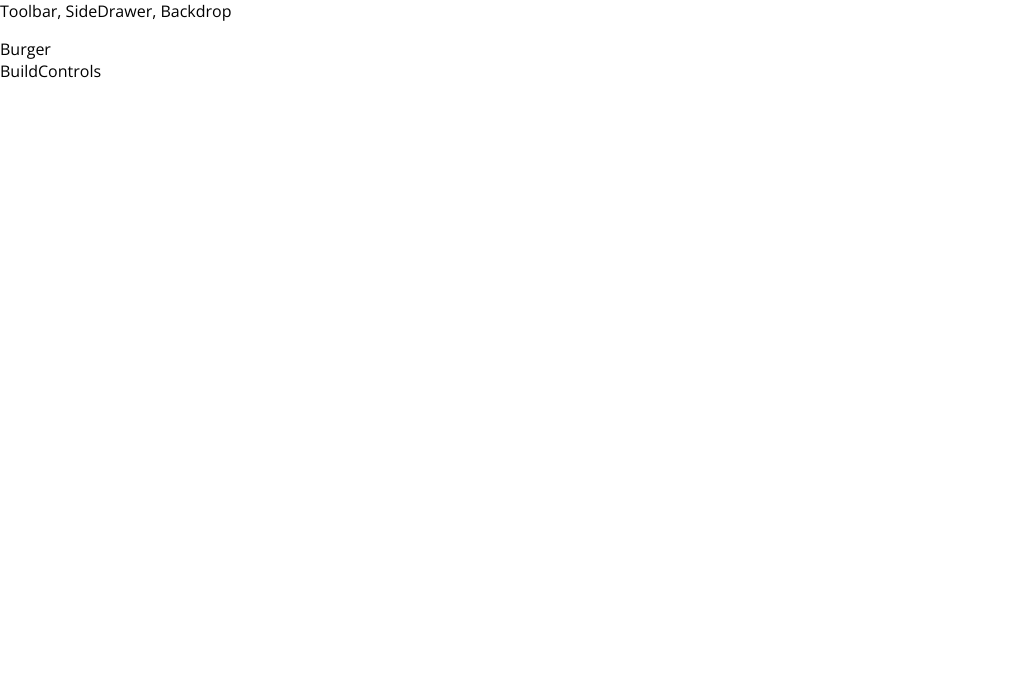
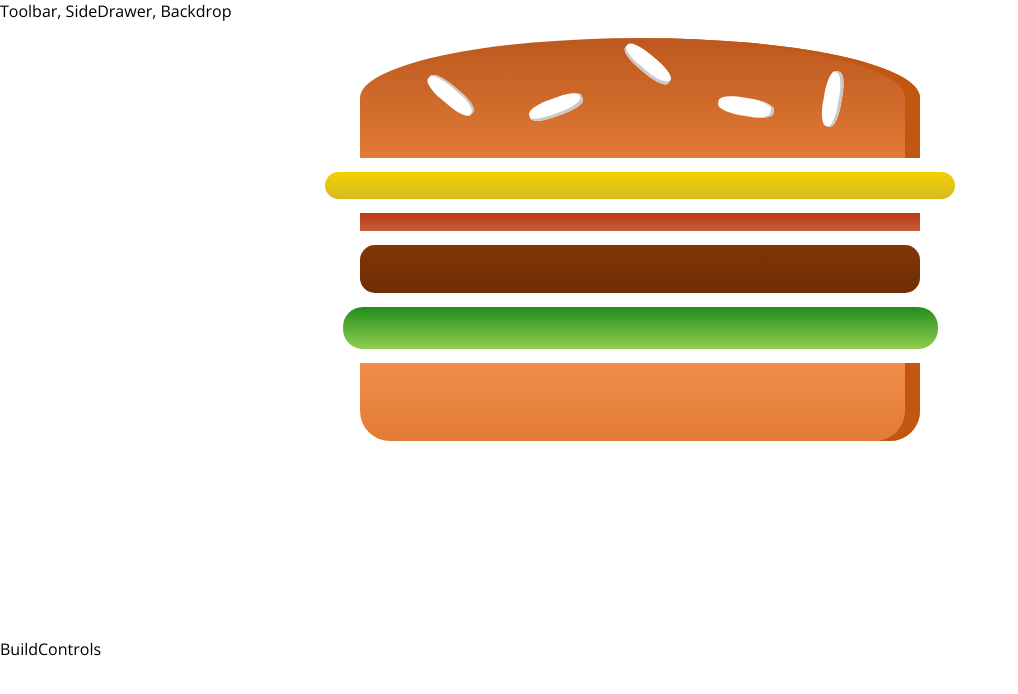
Before and after one commit to ReggEvans/burger-app, a React (Create React App) app: page / in a window 1280 px wide. Shown: the top 694 px of the page, without its empty margins (0-1018 px from the left). Built offline with nearby package versions, Linux system fonts and the light colour scheme.

Commit message:
adds dynamic ingredient component and burger component

```diff
--- a/package.json
+++ b/package.json
@@ -3,6 +3,7 @@
   "version": "0.1.0",
   "private": true,
   "dependencies": {
+    "prop-types": "^15.6.1",
     "react": "^16.3.2",
     "react-dom": "^16.3.2",
     "react-scripts": "1.1.4"
--- /dev/null
+++ b/src/components/Burger/Burger.css
@@ -0,0 +1,29 @@
+.burger {
+	width: 100%;
+	margin: auto;
+	height: 250px;
+	text-align: center;
+	font-weight: bold;
+	font-size: 1.2rem;
+}
+
+@media (min-width: 500px) and (min-height: 400px) {
+	.burger {
+		width: 350px;
+		height: 300px;
+	}
+}
+
+@media (min-width: 500px) and (min-height: 401px) {
+	.burger {
+		width: 450px;
+		height: 400px;
+	}
+}
+
+@media (min-width: 1000px) and (min-height: 700px) {
+	.burger {
+		width: 700px;
+		height: 600px;
+	}
+}
--- /dev/null
+++ b/src/components/Burger/Burger.js
@@ -0,0 +1,19 @@
+import React from 'react';
+
+import './Burger.css';
+import BurgerIngredient from './BurgerIngredients/BurgerIngredients';
+
+const burger = props => {
+	return (
+		<div className="burger">
+			<BurgerIngredient type="bread-top" />
+			<BurgerIngredient type="cheese" />
+			<BurgerIngredient type="bacon" />
+			<BurgerIngredient type="meat" />
+			<BurgerIngredient type="lettuce" />
+			<BurgerIngredient type="bread-bottom" />
+		</div>
+	);
+};
+
+export default burger;
--- /dev/null
+++ b/src/components/Burger/BurgerIngredients/BurgerIngredients.css
@@ -0,0 +1,112 @@
+.bread-bottom {
+	height: 13%;
+	width: 80%;
+	background: linear-gradient(#f08e4a, #e27b36);
+	border-radius: 0 0 30px 30px;
+	box-shadow: inset -15px 0 #c15711;
+	margin: 2% auto;
+}
+
+.bread-top {
+	height: 20%;
+	width: 80%;
+	background: linear-gradient(#bc581e, #e27b36);
+	border-radius: 50% 50% 0 0;
+	box-shadow: inset -15px 0 #c15711;
+	margin: 2% auto;
+	position: relative;
+}
+
+.seeds1 {
+	width: 10%;
+	height: 15%;
+	position: absolute;
+	background-color: white;
+	left: 30%;
+	top: 50%;
+	border-radius: 40%;
+	transform: rotate(-20deg);
+	box-shadow: inset -2px -3px #c9c9c9;
+}
+
+.seeds1:after {
+	content: '';
+	width: 100%;
+	height: 100%;
+	position: absolute;
+	background-color: white;
+	left: -170%;
+	top: -260%;
+	border-radius: 40%;
+	transform: rotate(60deg);
+	box-shadow: inset -1px 2px #c9c9c9;
+}
+
+.seeds1:before {
+	content: '';
+	width: 100%;
+	height: 100%;
+	position: absolute;
+	background-color: white;
+	left: 180%;
+	top: -50%;
+	border-radius: 40%;
+	transform: rotate(60deg);
+	box-shadow: inset -1px -3px #c9c9c9;
+}
+
+.seeds2 {
+	width: 10%;
+	height: 15%;
+	position: absolute;
+	background-color: white;
+	left: 64%;
+	top: 50%;
+	border-radius: 40%;
+	transform: rotate(10deg);
+	box-shadow: inset -3px 0 #c9c9c9;
+}
+
+.seeds2:before {
+	content: '';
+	width: 100%;
+	height: 100%;
+	position: absolute;
+	background-color: white;
+	left: 150%;
+	top: -130%;
+	border-radius: 40%;
+	transform: rotate(90deg);
+	box-shadow: inset 1px 3px #c9c9c9;
+}
+
+.meat {
+	width: 80%;
+	height: 8%;
+	background: linear-gradient(#7f3608, #702e05);
+	margin: 2% auto;
+	border-radius: 15px;
+}
+
+.cheese {
+	width: 90%;
+	height: 4.5%;
+	margin: 2% auto;
+	background: linear-gradient(#f4d004, #d6bb22);
+	border-radius: 20px;
+}
+
+.lettuce {
+	width: 85%;
+	height: 7%;
+	margin: 2% auto;
+	background: linear-gradient(#228c1d, #91ce50);
+	border-radius: 20px;
+}
+
+.bacon {
+	width: 80%;
+	height: 3%;
+	background: linear-gradient(#bf3813, #c45e38);
+	margin: 2% auto;
+}
--- /dev/null
+++ b/src/components/Burger/BurgerIngredients/BurgerIngredients.js
@@ -0,0 +1,45 @@
+import React, { Component } from 'react';
+import PropTypes from 'prop-types';
+
+import './BurgerIngredients.css';
+
+class BurgerIngredients extends Component {
+	render() {
+		let ingredient = null;
+
+		switch (this.props.type) {
+			case 'bread-bottom':
+				ingredient = <div className="bread-bottom" />;
+				break;
+			case 'bread-top':
+				ingredient = (
+					<div className="bread-top">
+						<div className="seeds1" />
+						<div className="seeds2" />
+					</div>
+				);
+				break;
+			case 'meat':
+				ingredient = <div className="meat" />;
+				break;
+			case 'cheese':
+				ingredient = <div className="cheese" />;
+				break;
+			case 'lettuce':
+				ingredient = <div className="lettuce" />;
+				break;
+			case 'bacon':
+				ingredient = <div className="bacon" />;
+				break;
+			default:
+				ingredient = null;
+		}
+		return ingredient;
+	}
+}
+
+BurgerIngredients.propTypes = {
+	type: PropTypes.string.isRequired,
+};
+
+export default BurgerIngredients;
--- a/src/containers/BurgerBuilder/BurgerBuilder.js
+++ b/src/containers/BurgerBuilder/BurgerBuilder.js
@@ -1,12 +1,13 @@
 import React, { Component } from 'react';
 
 import Aux from '../../hoc/Aux';
+import Burger from '../../components/Burger/Burger';
 
 class BurgerBuilder extends Component {
 	render() {
 		return (
 			<Aux>
-				<div>Burger</div>
+				<Burger />
 				<div>BuildControls</div>
 			</Aux>
 		);
--- a/src/hoc/Aux.js
+++ b/src/hoc/Aux.js
@@ -1,3 +1,5 @@
+// aux is a higher order component (hoc) used in cases when a react
+// component needs an outer wrapper for adjacent jsx elements
 const aux = props => props.children;
 
 export default aux;
```
Also changed, not shown: 1 other file (tests, documents, lock files or other folders).
